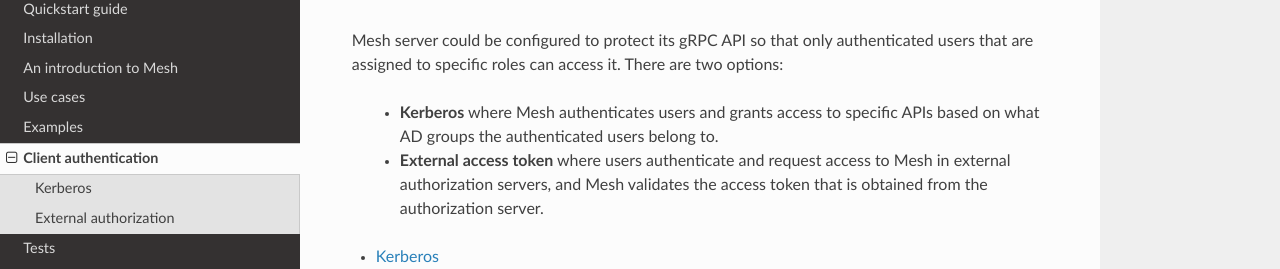
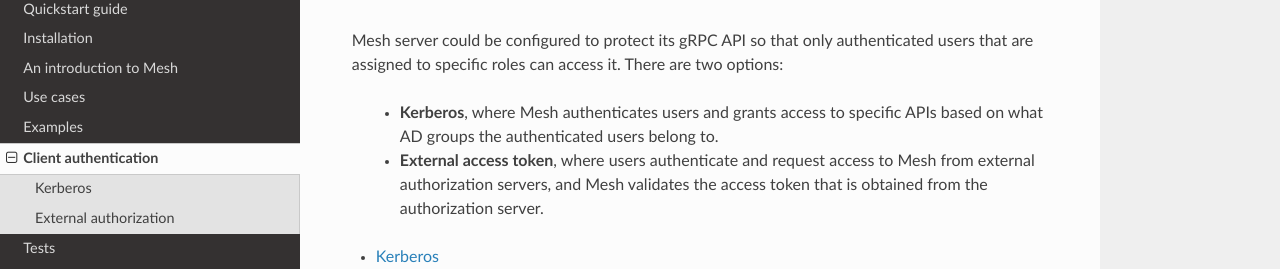
Before and after one commit to Volue-Public/energy-mesh-python, a Sphinx documentation site: the page built from docs/source/authentication.rst, in a window 1280 px wide. Shown: the part 131-400 px from the top of the page. Built offline with Sphinx 7.4.7 and the Read the Docs theme 2.0.0, drawn with Linux system fonts in a browser that asks for light colours.

Commit message:
Apply review suggestions

```diff
--- a/docs/source/authentication.rst
+++ b/docs/source/authentication.rst
@@ -6,10 +6,10 @@ Mesh server could be configured to protect its gRPC API so that only
 authenticated users that are assigned to specific roles can access it. There
 are two options:
 
-  - **Kerberos** where Mesh authenticates users and grants access to specific
+  - **Kerberos**, where Mesh authenticates users and grants access to specific
     APIs based on what AD groups the authenticated users belong to.
-  - **External access token** where users authenticate and request access to
-    Mesh in external authorization servers, and Mesh validates the access
+  - **External access token**, where users authenticate and request access to
+    Mesh from external authorization servers, and Mesh validates the access
     token that is obtained from the authorization server.
 
 .. toctree::
```
Also changed, not shown: docs/source/external_auth.rst (+5 -5 lines).
